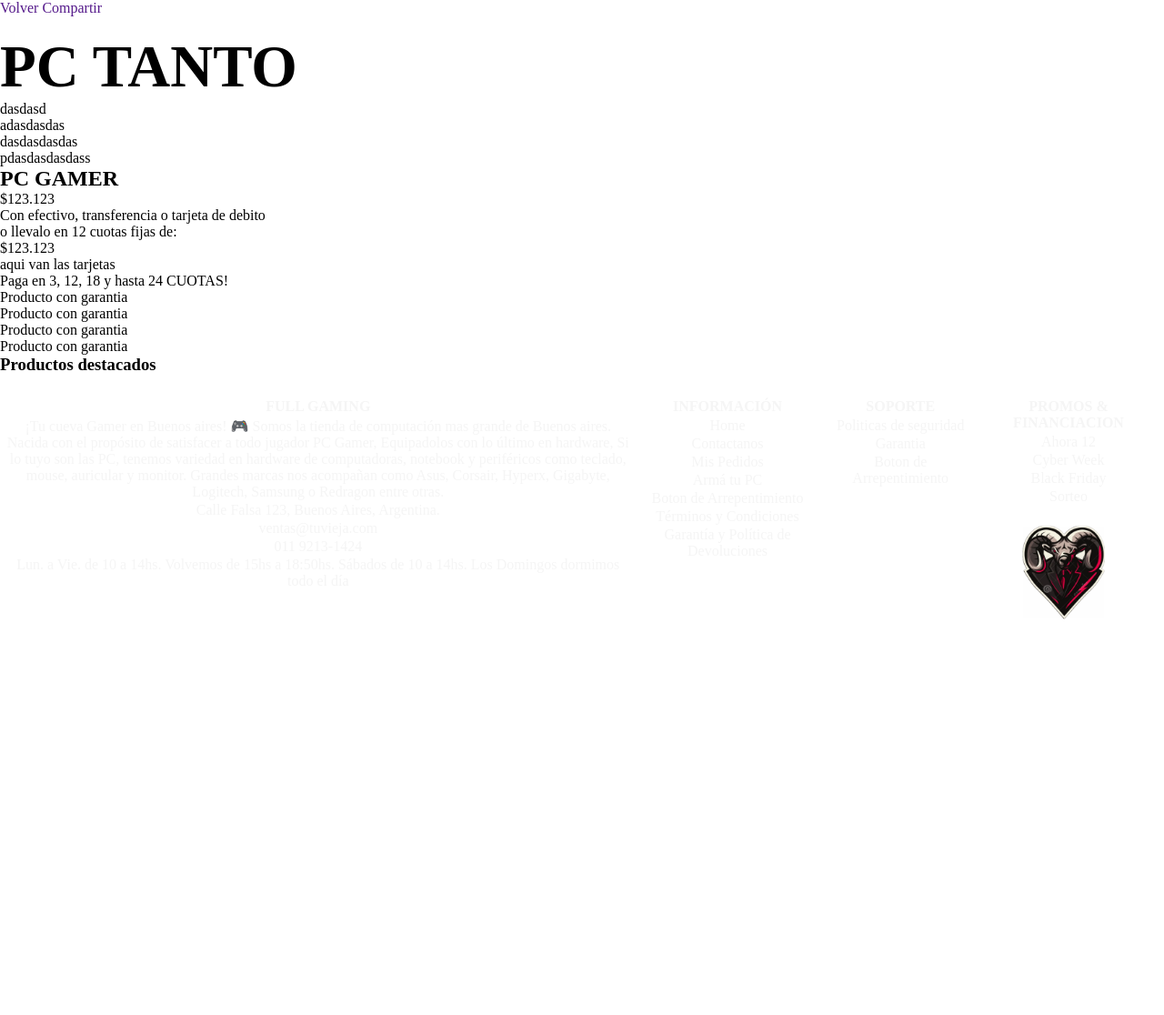
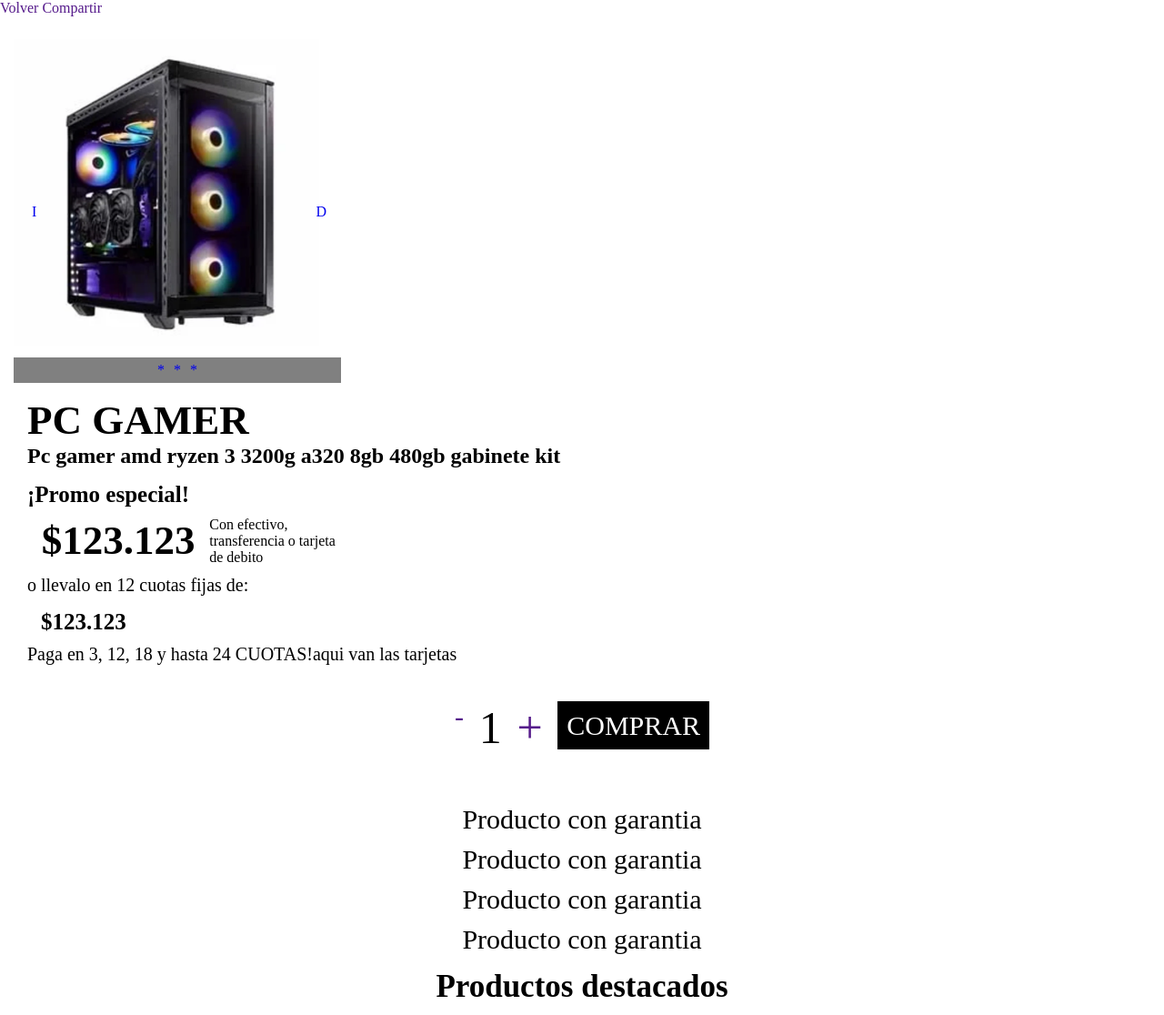
Before and after one commit to gaston7411/Grupo10-FullGaming, a website: page views/productDetail.html in a window 1280 px wide. Shown: the top 1116 px of the page at 91% size. Before the commit the page ends 800 px from the top, so only its background shows below. Drawn offline with Linux system fonts and the light colour scheme.

Commit message:
fix: add productDetail

```diff
--- /dev/null
+++ b/public/css/productDetail/productDetail.css
@@ -0,0 +1,129 @@
+#content__item{
+    height: 360px;
+    width: 360px;
+    overflow: hidden;
+}
+.product__main__box_producto__carrusel{
+    height: 100%;
+    position: relative;
+}
+.tarjetaCarrusel{
+    height: 100%;
+}
+.flechasCarrusel{
+    position: absolute;
+    top: 0;
+    height: 100%;
+    width: 90%;
+    display: flex;
+    align-items: center;
+    justify-content: space-between;
+    padding: 20px;
+}
+#tarjeta-1 img{
+    width: 100%;
+    height: 100%;
+}
+#tarjeta-2 img{
+    width: 100%;
+    height: 100%;
+}
+#tarjeta-3 img{
+    width: 100%;
+    height: 100%;
+}
+#content__puntos{
+    width: 360px;
+    background-color: gray;
+    display: flex;
+    justify-content: center;
+}
+#content__puntos a{
+    padding: 5px;
+}
+.product__main__box_producto h1{
+    text-align: left;
+    font-size: 45px;
+}
+
+.product__main__box_producto__article--description{
+    display: none;
+}
+.product__main__box_producto__pagos h1{
+    display: none;
+}
+.product__main__box_producto__pagos h2{
+    font-size: 25px;
+    margin-bottom: 10px;
+}
+.product__main__box_producto__pagos__box-precio{
+    display: flex;
+    width: 360px;
+    justify-content: space-evenly;
+}
+.product__main__box_producto__pagos__box-precio p{
+    width: 40%;
+}
+.product__main__box_producto__pagos__box-precio h4{
+    font-size: 45px;
+}
+.product__main__box_producto__pagos__box-tarjetas-cars{
+    display: flex;
+    width: 360px;
+    margin-left: 15px;
+}
+.product__main__box_producto{
+    margin: 15px;
+}
+.product__main__box_producto__pagos{
+    margin: 15px;
+}
+.product__main__box_producto__pagos__box-tarjetas p{
+     font-size: 20px;
+     margin-top: 10px;
+}
+.product__main__box_producto__pagos__box-tarjetas-cars h4{
+    font-size: 25px;
+    margin-top: 15px;
+}
+.product__main__box_producto__pagos__box-tarjetas-cars-box-cuotas{
+    display: flex;
+    margin-bottom: 15px;
+}
+.product__main__carrito{
+    display: flex;
+    justify-content: space-between;
+    margin: 0px auto;
+    width: 280px;
+    margin-top: 40px;
+}
+.product__main__carrito-menos a{
+    font-size: 30px;
+}
+.product__main__carrito-mas a{
+    font-size: 50px;
+}
+.product__main__carrito-number{
+    font-size: 50px;
+}
+.product__main__carrito-comprar{
+    margin-top: 10px;
+}
+.product__main__carrito-comprar a{
+    background-color: black;
+    color: white;
+    padding: 10px;
+    font-size: 30px;
+}
+.product__main__article{
+    margin-top: 55px;
+    text-align: center;
+}
+.product__main__article p{
+    font-size: 30px;
+    margin-top: 10px;
+}
+.product__main__otrosProductos h3{
+    text-align: center;
+    font-size: 35px;
+}
--- a/public/css/style.css
+++ b/public/css/style.css
@@ -4,3 +4,4 @@
 @import "./home/home.css";
 @import "./home/header.css";
 @import "./home/footer.css";
+@import "./productDetail/productDetail.css";
--- a/views/productDetail.html
+++ b/views/productDetail.html
@@ -16,41 +16,89 @@
     </header>
     <main class="product__main">
         <div class="product__main__box">
-            <div class="product__main__box__visual">
-                <div>
-                    <img src="" alt="">
+            <div class="product__main__box_producto">
+                <div id="content__item">
+                    <div class="product__main__box_producto__carrusel" id="item-1">
+                        <div class="tarjetaCarrusel" id="tarjeta-1">
+                            <img src="/img/public (13).webp" alt="">
+                        </div>
+                        <div class="flechasCarrusel">
+                            <a href="#item-3">I</a>
+                            <a href="#item-2">D</a>
+                        </div>
+                    </div>
+                    <div class="product__main__box_producto__carrusel" id="item-2">
+                        <div class="tarjetaCarrusel" id="tarjeta-2">
+                            <img src="/img/public (14).webp" alt="">
+                        </div>
+                        <div class="flechasCarrusel">
+                            <a href="#item-1">I</a>
+                            <a href="#item-3">D</a>
+                        </div>
+                    </div>
+                    <div class="product__main__box_producto__carrusel" id="item-3">
+                        <div class="tarjetaCarrusel" id="tarjeta-3">
+                            <img src="/img/public (15).webp" alt="">
+                        </div>
+                        <div class="flechasCarrusel">
+                            <a href="#item-2">I</a>
+                            <a href="#item-1">D</a>
+                        </div>
+                    </div>
                 </div>
-                <div>
-                    <h1>Pc tanto</h1>
-                    <article>
-                        <p>dasdasd</p>
-                        <p>adasdasdas</p>
-                        <p>dasdasdasdas</p>
-                        <p>pdasdasdasdass</p>
+                <div id="content__puntos">
+                    <a href="#item-1">*</a>
+                    <a href="#item-2">*</a>
+                    <a href="#item-3">*</a>
+                </div>
+                <div class="product__main__box_producto">
+                    <h1>Pc Gamer</h1>
+                    <article class="product__main__box_producto__article">
+                        <h2>Pc gamer amd ryzen 3 3200g a320 8gb 480gb gabinete kit</h2>
+                        <div class="product__main__box_producto__article--description">
+                            <p>adasdasdas</p>
+                            <p>dasdasdasdas</p>
+                            <p>pdasdasdasdass</p>
+                        </div>
                     </article>
                 </div>
-                <div>
-                    <h2>PC GAMER</h2>
-                    <div>
-                        <div>
-                            <p>$123.123</p>
+                <div class="product__main__box_producto__pagos">
+                    <h1>Pc gamer</h1>
+                    <h2>¡Promo especial!</h2>
+                    <div class="product__main__box_producto__pagos__box">
+                        <div class="product__main__box_producto__pagos__box-precio">
+                            <h4>$123.123</h4>
                             <p>Con efectivo, transferencia o tarjeta de debito</p>
                         </div>
-                        <div>
+                        <div class="product__main__box_producto__pagos__box-tarjetas">
                             <p>o llevalo en 12 cuotas fijas de:</p>
-                            <div>
-                                <p>$123.123</p>
-                                <div>
+                            <div class="product__main__box_producto__pagos__box-tarjetas-cars">
+                                <h4>$123.123</h4>
+                            </div>
+                            <div class="product__main__box_producto__pagos__box-tarjetas-cars-box-cuotas">
+                                <p>Paga en 3, 12, 18 y hasta 24 CUOTAS!</p>
+                                <div class="product__main__box_producto__pagos__box-tarjetas-cars-box">
                                     <p>aqui van las tarjetas</p>
                                 </div>
                             </div>
-                            <p>Paga en 3, 12, 18 y hasta 24 CUOTAS!</p>
+
                         </div>
                     </div>
-                    <div>
-                        <form action=""></form>
+                    <div class="product__main__carrito">
+                            <div class="product__main__carrito-menos">
+                                <a href="">-</a>
+                            </div>
+                            <div class="product__main__carrito-number">
+                                <label for="number">1</label>
+                            </div>
+                            <div class="product__main__carrito-mas">
+                                <a href="">+</a>
+                            </div>
+                        <div class="product__main__carrito-comprar">
+                            <a href="">COMPRAR</a>
+                        </div>
                     </div>
-                    <article>
+                    <article class="product__main__article">
                         <p>Producto con garantia</p>
                         <p>Producto con garantia</p>
                         <p>Producto con garantia</p>
@@ -58,7 +106,7 @@
                     </article>
                 </div>
             </div>
-            <div>
+            <div class="product__main__otrosProductos">
                 <h3>Productos destacados</h3>
                 <div>
                     <article></article>
```
